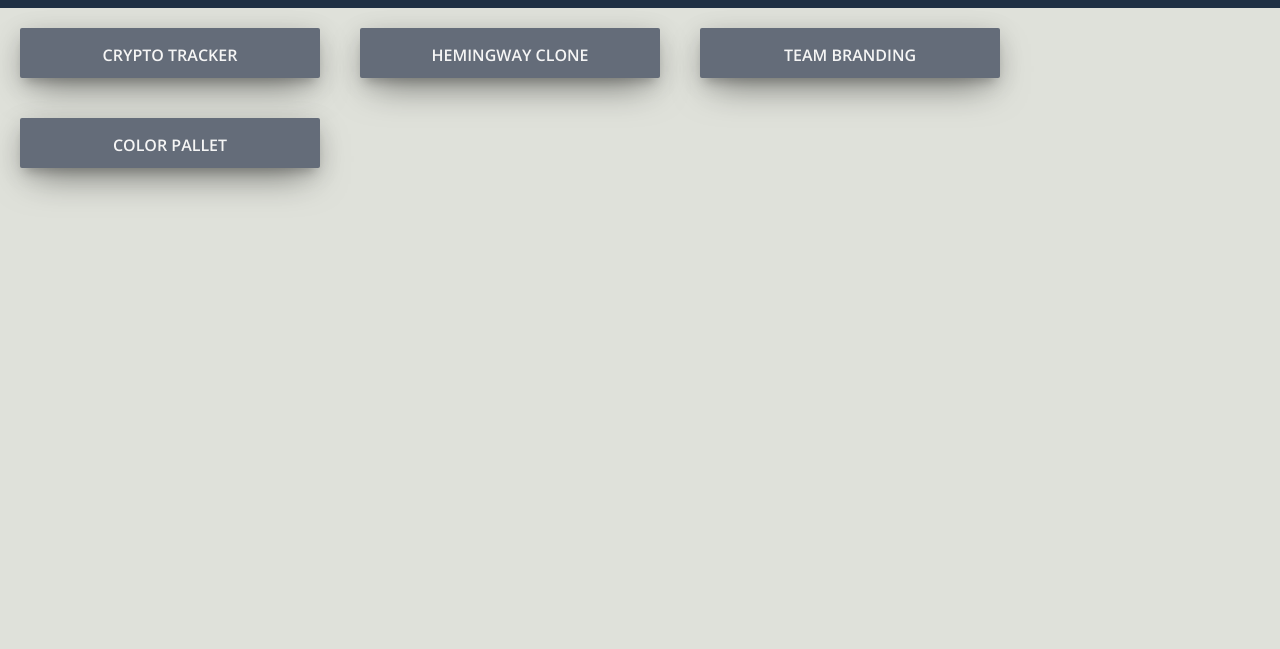
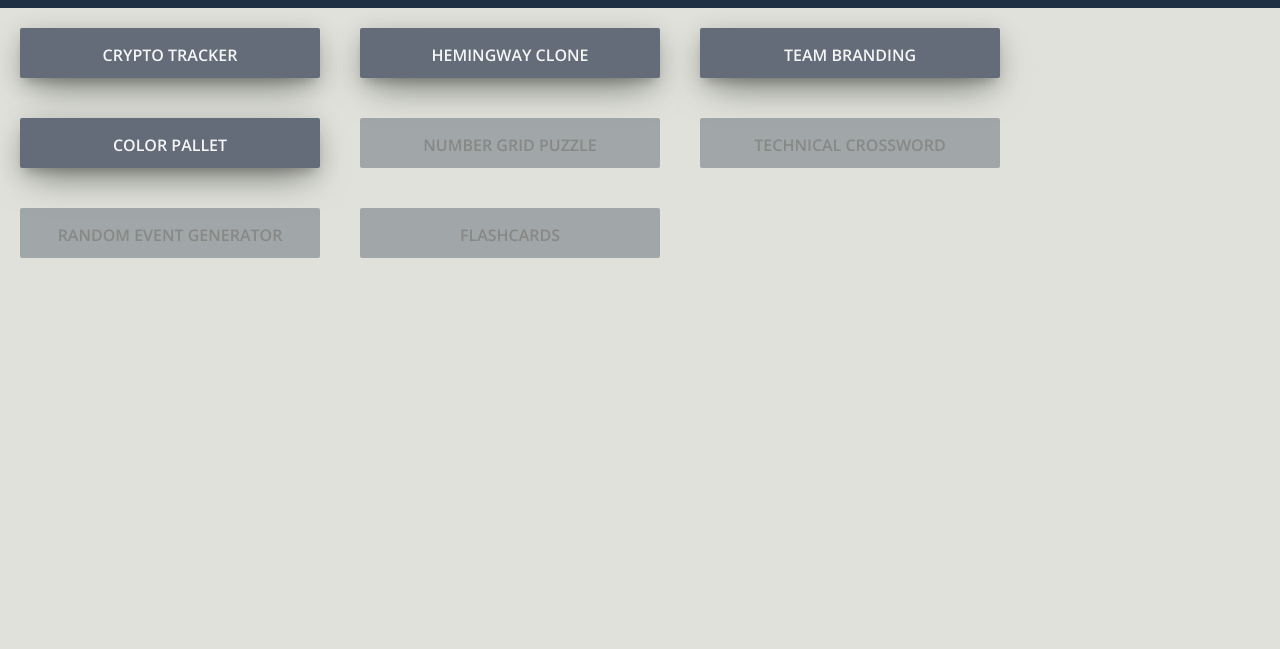
Before and after one commit to Neron-X5/Neron-X5.github.io, a plain HTML site: page index.html in a window 1280 px wide. Shown: the part 87-736 px from the top of the page. Drawn offline with nearby package versions, Linux system fonts and the light colour scheme; a web font is replaced by a local one.

Commit message:
Added pending & future items

```diff
--- a/index.html
+++ b/index.html
@@ -16,6 +16,10 @@
             <a href="./hemingway-clone/index.html">Hemingway Clone</a>
             <a href="./team-branding/index.html">Team Branding</a>
             <a href="./color-pallet/index.html">Color Pallet</a>
+            <a class="pending" href="#">Number Grid Puzzle</a>
+            <a class="pending" href="#">Technical Crossword</a>
+            <a class="pending" href="#">Random Event Generator</a>
+            <a class="pending" href="#">Flashcards</a>
         </main>
         <footer class="pageFooter"><div class="footerContent">&copy;Neron X5</div></footer>
     </body>
--- a/style.scss
+++ b/style.scss
@@ -71,6 +71,10 @@ body {
             text-decoration: none;
             text-transform: uppercase;
             text-align: center;
+            -o-text-overflow: ellipsis;
+               text-overflow: ellipsis;
+            white-space: nowrap;
+            overflow: hidden;
             font-weight: 600;
 
             @include colorCombo($colorDarkAccent, $colorFontPrimary);
@@ -93,6 +97,16 @@ body {
 
             &:last-child {
                 margin-bottom: 50px;
+            }
+
+            &.pending,
+            &.pending:hover {
+                cursor: not-allowed;
+                opacity: 0.5;
+                -webkit-box-shadow: none;
+                box-shadow: none;
+
+                @include colorCombo($colorDarkAccent, $colorFontSecondary);
             }
 
             @media (max-width: 1024px) {
```
Also changed, not shown: style.min.css.
